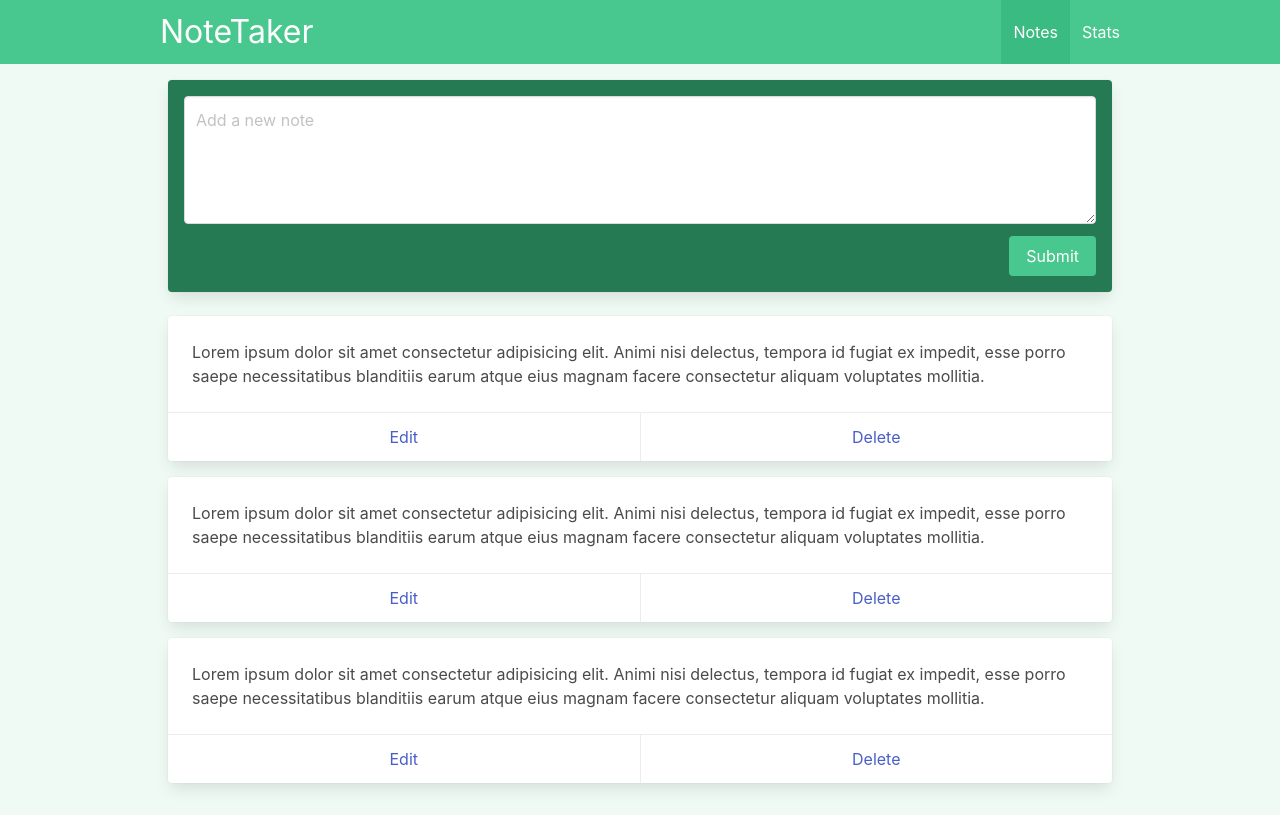
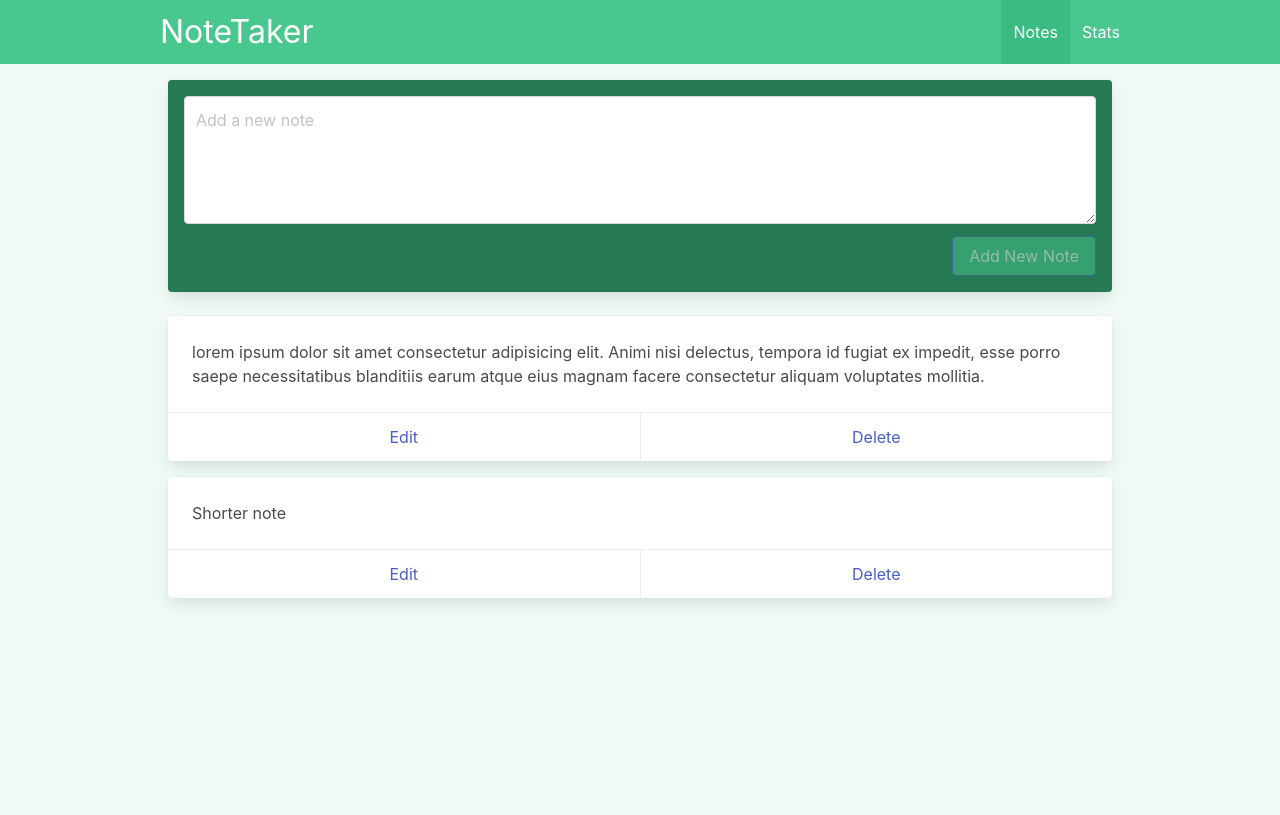
Before and after one commit to canberk-yilmaz/note-taker, a Vue app: page / in a window 1280 px wide. Built offline with nearby package versions, Linux system fonts and the light colour scheme.

Commit message:
feat: add new note func add

```diff
--- a/src/views/ViewNotes.vue
+++ b/src/views/ViewNotes.vue
@@ -3,24 +3,31 @@
     <div class="card has-background-success-dark p-4 mb-5">
       <div class="field">
         <div class="control">
-          <textarea class="textarea" placeholder="Add a new note" />
+          <textarea
+            v-model="newNote"
+            class="textarea"
+            placeholder="Add a new note"
+            ref="newNoteRef"
+          />
         </div>
       </div>
 
       <div class="field is-grouped is-grouped-right">
         <div class="control">
-          <button class="button is-link has-background-success">Submit</button>
+          <button
+            @click="addNote"
+            class="button is-link has-background-success"
+            :disabled="!newNote"
+          >
+            Add New Note
+          </button>
         </div>
       </div>
     </div>
-
-    <div class="card mb-4" v-for="i in 3" :key="i">
+    <div class="card mb-4" v-for="note in notes" :key="note.id">
       <div class="card-content">
         <div class="content">
-          Lorem ipsum dolor sit amet consectetur adipisicing elit. Animi nisi
-          delectus, tempora id fugiat ex impedit, esse porro saepe
-          necessitatibus blanditiis earum atque eius magnam facere consectetur
-          aliquam voluptates mollitia.
+          {{ note.content }}
         </div>
       </div>
       <footer class="card-footer">
@@ -30,3 +37,39 @@
     </div>
   </div>
 </template>
+
+<script setup>
+//imports
+import { ref } from "vue";
+
+//notes
+
+const newNote = ref("");
+const newNoteRef = ref("");
+
+const notes = ref([
+  {
+    id: "id1",
+    content:
+      "lorem ipsum dolor sit amet consectetur adipisicing elit. Animi nisi delectus, tempora id fugiat ex impedit, esse porro saepe necessitatibus blanditiis earum atque eius magnam facere consectetur aliquam voluptates mollitia.",
+  },
+  {
+    id: "id2",
+    content: "Shorter note",
+  },
+]);
+
+const addNote = () => {
+  let newDate = new Date().getTime();
+  let id = newDate.toString();
+
+  let note = {
+    id,
+    content: newNote.value,
+  };
+
+  notes.value.unshift(note);
+  newNote.value = "";
+  newNoteRef.value.focus();
+};
+</script>
```
